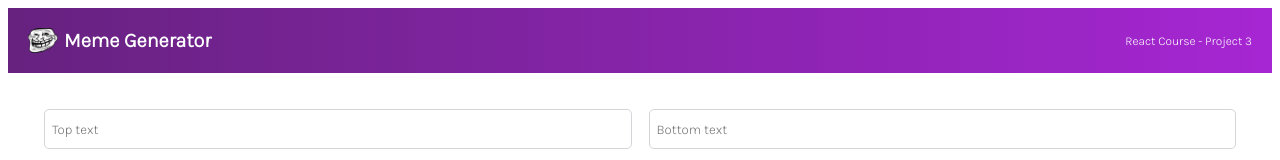
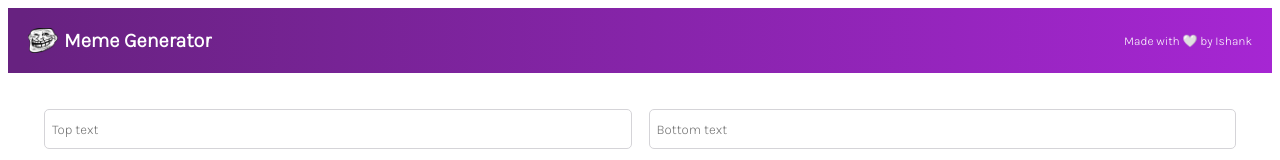
Before and after one commit to ishankbansal/buzzword-builder, a React (Create React App) app: page / in a window 1280 px wide. Shown: the top 160 px of the page. Built offline with nearby package versions, Linux system fonts and the light colour scheme; no server answers.

Commit message:
changes in header

```diff
--- a/src/components/Header.js
+++ b/src/components/Header.js
@@ -5,7 +5,7 @@ export default function Header(){
         <header className="header">
             <img src={trollFace} alt="" className="header--image"/>
             <h2 className="header--title">Meme Generator</h2>
-            <h4 className="header--project">React Course - Project 3</h4>
+            <h4 className="header--project">Made with 🤍 by Ishank</h4>
         </header>
     )
 }
```
